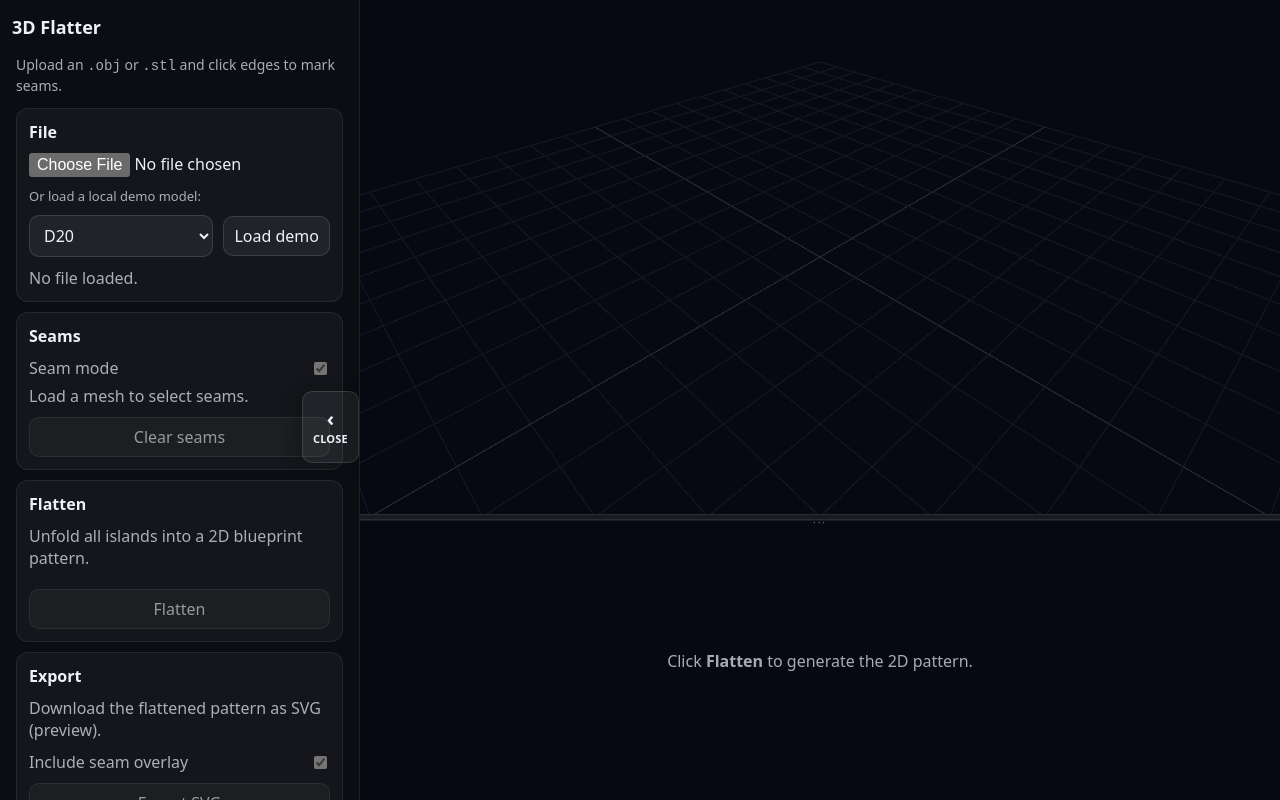
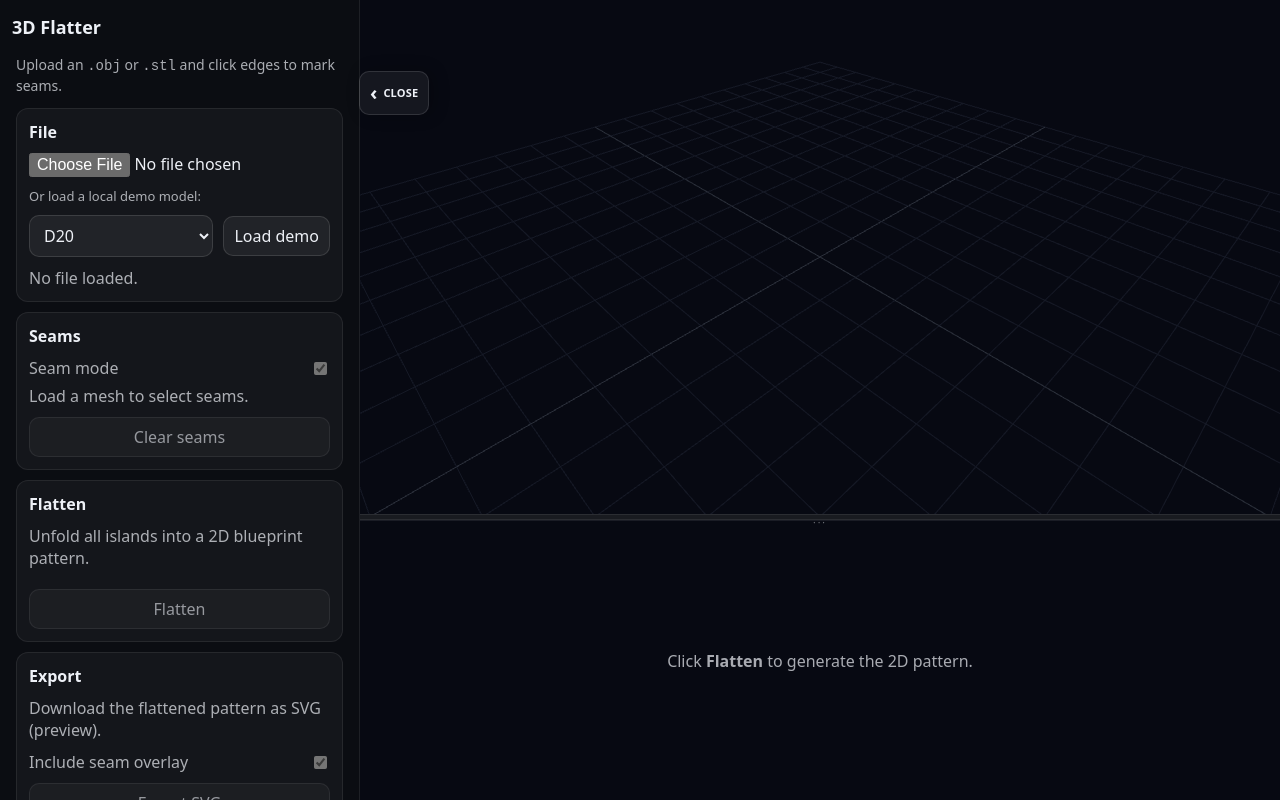
Before and after one commit to NitayBrandriss/3DFlatter, a Next.js app: page / in a window 1280 px wide. Built offline with nearby package versions, Linux system fonts and the light colour scheme.

Commit message:
Enhance mobile responsiveness and sidebar functionality.

```diff
--- a/app/globals.css
+++ b/app/globals.css
@@ -72,6 +72,7 @@ body.is-resizing {
   flex-direction: column;
   min-height: 0;
   min-width: 0;
+  overflow: visible;
   border-right: 1px solid rgba(255, 255, 255, 0.08);
   background: #0b0d12;
   z-index: var(--z-sidebar);
@@ -102,8 +103,19 @@ body.is-resizing {
   position: relative;
   flex: 1;
   min-height: 0;
+  display: flex;
+  flex-direction: column;
+  padding: 0;
+  overflow: visible;
+}
+
+.sidebar-drawer-body {
+  flex: 1;
+  min-height: 0;
+  min-width: 0;
   padding: 0 16px 16px;
   overflow-x: hidden;
+  overflow-y: auto;
 }
 
 .sidebar-cards {
@@ -112,13 +124,14 @@ body.is-resizing {
 
 .sidebar-toggle {
   display: inline-flex;
-  flex-direction: column;
+  flex-direction: row;
   align-items: center;
   justify-content: center;
-  gap: 2px;
+  gap: 6px;
   min-width: 44px;
   min-height: 44px;
   padding: 8px 10px;
+  white-space: nowrap;
 }
 
 .sidebar-toggle-icon {
@@ -136,19 +149,19 @@ body.is-resizing {
 
 .sidebar-toggle--open {
   align-self: flex-start;
+  padding: 8px 8px;
 }
 
 .sidebar-toggle--close {
   position: absolute;
-  right: 0;
-  top: 50%;
-  transform: translateY(-50%);
-  z-index: 2;
-  min-height: 72px;
-  padding: 12px 10px;
-  border-radius: 10px 0 0 10px;
-  border-right: none;
-  box-shadow: -4px 0 16px rgba(0, 0, 0, 0.25);
+  left: 100%;
+  top: 16px;
+  z-index: 3;
+  margin: 0;
+  padding: 10px 12px;
+  border-radius: 0 10px 10px 0;
+  border-left: none;
+  box-shadow: 4px 0 16px rgba(0, 0, 0, 0.25);
 }
 
 .sidebar-backdrop {
@@ -462,8 +475,7 @@ body.is-resizing {
 }
 
 @media (min-width: 769px) {
-  .sidebar-drawer {
-    overflow-y: auto;
+  .sidebar-drawer-body {
     transition: opacity 180ms ease;
   }
 
@@ -502,6 +514,7 @@ body.is-resizing {
     padding-top: env(safe-area-inset-top);
     padding-bottom: env(safe-area-inset-bottom);
     border-right: 1px solid rgba(255, 255, 255, 0.08);
+    overflow: visible;
   }
 
   .sidebar-rail {
@@ -520,21 +533,33 @@ body.is-resizing {
     left: var(--sidebar-rail-width);
     bottom: 0;
     width: min(280px, calc(100vw - var(--sidebar-rail-width)));
-    padding: 16px 16px calc(16px + env(safe-area-inset-bottom));
-    padding-top: calc(16px + env(safe-area-inset-top));
-    overflow-y: auto;
+    padding: 0;
+    overflow: visible;
     background: #0b0d12;
     border-right: 1px solid rgba(255, 255, 255, 0.08);
     box-shadow: 8px 0 24px rgba(0, 0, 0, 0.35);
-    transform: translateX(-100%);
-    transition: transform 220ms ease, opacity 180ms ease;
+    transition: transform 220ms ease, opacity 180ms ease, visibility 220ms ease;
   }
 
+  .sidebar-drawer-body {
+    padding: 16px 16px calc(16px + env(safe-area-inset-bottom));
+    padding-top: calc(16px + env(safe-area-inset-top));
+  }
+
+  .sidebar-toggle--close {
+    top: calc(16px + env(safe-area-inset-top));
+  }
+
+  /* Drive both states explicitly — avoid a lingering off-screen "open" drawer. */
   .page[data-sidebar="open"] .sidebar-drawer {
     transform: translateX(0);
+    visibility: visible;
+    pointer-events: auto;
   }
 
   .page[data-sidebar="collapsed"] .sidebar-drawer {
+    transform: translateX(-100%);
+    visibility: hidden;
     pointer-events: none;
   }
 
--- a/app/page.tsx
+++ b/app/page.tsx
@@ -119,6 +119,14 @@ export default function HomePage() {
     [toggleSeamAt],
   );
 
+  const handleFlatten = useCallback((): boolean => {
+    const ok = onFlatten();
+    if (ok && !isDesktop) {
+      setMobilePanel("2d");
+    }
+    return ok;
+  }, [isDesktop, onFlatten]);
+
   const showMobileBackdrop = !isDesktop && sidebarOpen && !isPeeking;
 
   return (
@@ -159,7 +167,7 @@ export default function HomePage() {
         setIncludeSeamsInExport={setIncludeSeamsInExport}
         onPickFile={onPickFile}
         onLoadDemo={onLoadDemo}
-        onFlatten={onFlatten}
+        onFlatten={handleFlatten}
         onExportSvg={onExportSvg}
         wireframe={wireframe}
         setWireframe={setWireframe}
--- a/src/ui/layout/AppSidebar.tsx
+++ b/src/ui/layout/AppSidebar.tsx
@@ -142,11 +142,12 @@ export function AppSidebar({
           </button>
         ) : null}
 
-        <p className="sidebar-intro muted">
-          Upload an <code>.obj</code> or <code>.stl</code> and click edges to mark seams.
-        </p>
+        <div className="sidebar-drawer-body">
+          <p className="sidebar-intro muted">
+            Upload an <code>.obj</code> or <code>.stl</code> and click edges to mark seams.
+          </p>
 
-        <div className="col sidebar-cards">
+          <div className="col sidebar-cards">
           <div className="card">
             <div className="card-heading">File</div>
             <div className="row row--spread">
@@ -361,6 +362,7 @@ export function AppSidebar({
               <pre className="sidebar-error">{error}</pre>
             </div>
           ) : null}
+          </div>
         </div>
       </div>
     </aside>
--- a/src/ui/layout/useSidebarState.ts
+++ b/src/ui/layout/useSidebarState.ts
@@ -20,6 +20,7 @@ export function useSidebarState() {
   const openButtonRef = useRef<HTMLButtonElement | null>(null);
   const prevOpenRef = useRef<boolean | null>(null);
 
+  // First visit: desktop open, mobile closed. Persist wins after explicit toggle.
   const sidebarOpen = userOverride ?? isDesktop;
 
   const persistOverride = useCallback((open: boolean) => {
```
Also changed, not shown: 1 other file (tests, documents, lock files or other folders).
